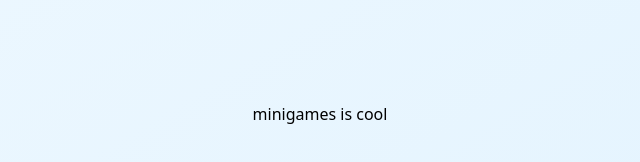
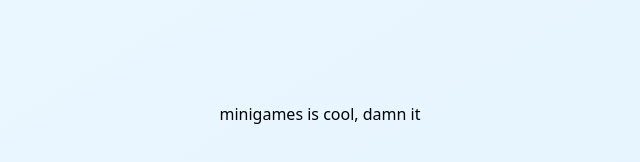
Before and after one commit to JuhQ/minigames, a React (Vite) app: page / in a window 1280 px wide. Shown: the part 286-448 px from the top of the page, without its empty margins (320-960 px from the left). Built offline with nearby package versions, Linux system fonts and the light colour scheme.

Commit message:
Update App component text for improved expression

```diff
--- a/src/App.tsx
+++ b/src/App.tsx
@@ -1,7 +1,7 @@
 import "./App.css";
 
 function App() {
-  return <>minigames is cool</>;
+  return <>minigames is cool, damn it</>;
 }
 
 export default App;
```
